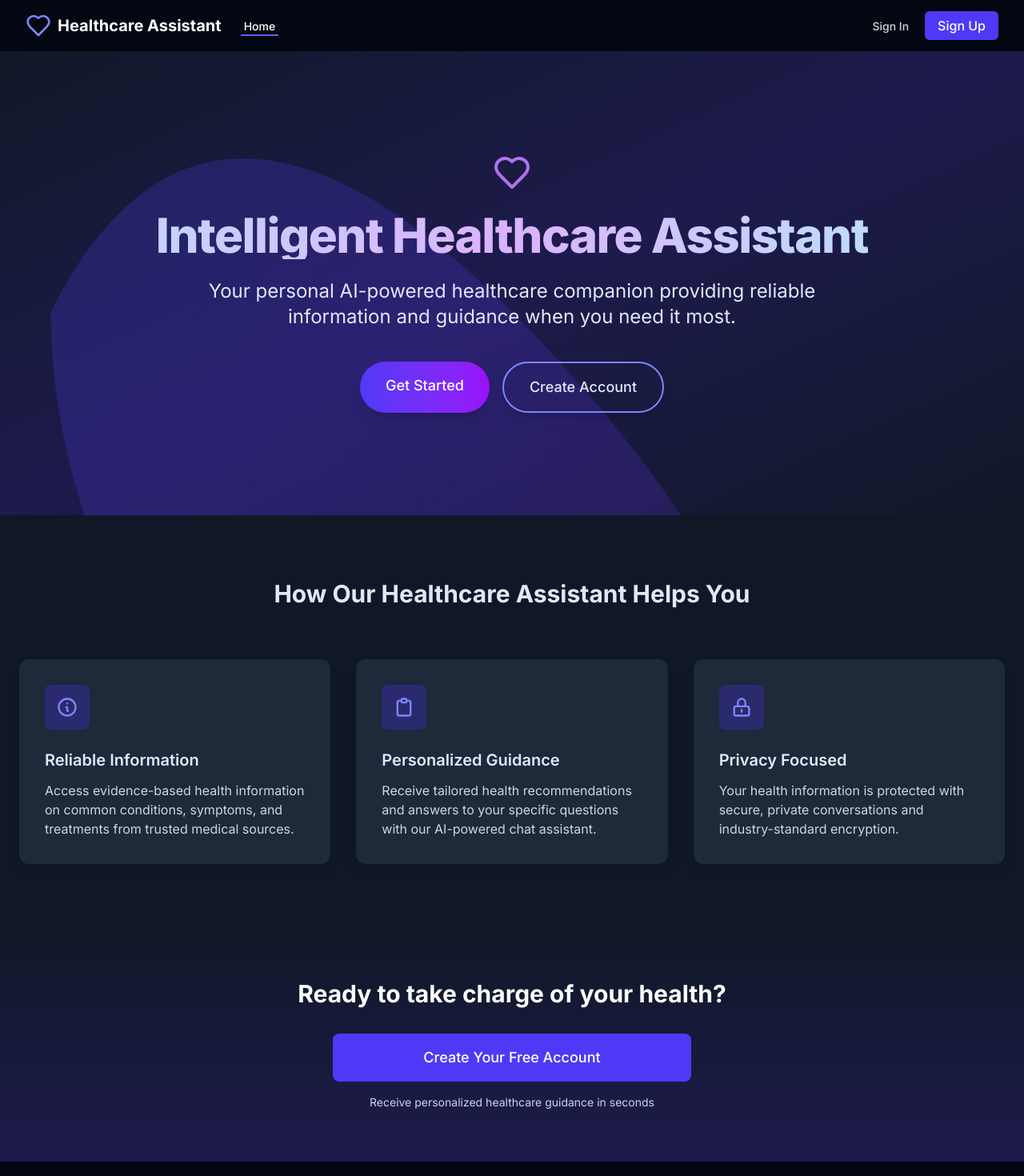
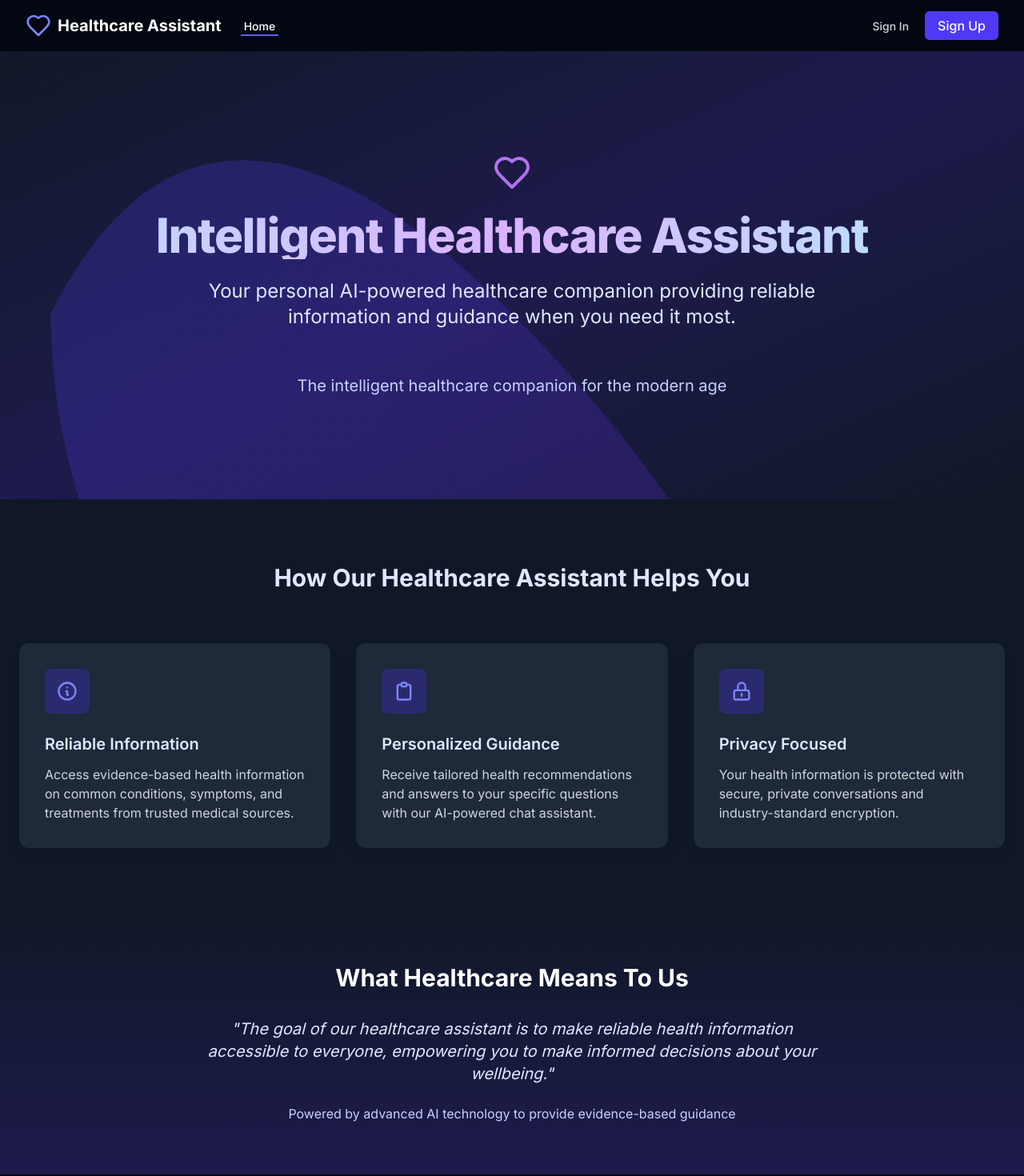
Before and after one commit to Ismat-Samadov/intelligent_healthcare, a Next.js app: page / in a window 1280 px wide. Shown: the top 1470 px of the page at 80% size. Built offline with nearby package versions, Linux system fonts and the light colour scheme.

Commit message:
chat sign in

```diff
--- a/src/app/page.tsx
+++ b/src/app/page.tsx
@@ -46,30 +46,10 @@ export default function Home() {
               Your personal AI-powered healthcare companion providing reliable information and guidance when you need it most.
             </p>
 
-            <div className="flex flex-col sm:flex-row gap-4">
-              {user ? (
-                <Link
-                  href="/chat"
-                  className="px-8 py-4 rounded-full bg-gradient-to-r from-indigo-600 to-purple-600 text-white font-medium text-lg shadow-lg hover:shadow-indigo-500/30 transition duration-300 transform hover:-translate-y-1"
-                >
-                  Start Chatting Now
-                </Link>
-              ) : (
-                <>
-                  <Link
-                    href="/auth/signin"
-                    className="px-8 py-4 rounded-full bg-gradient-to-r from-indigo-600 to-purple-600 text-white font-medium text-lg shadow-lg hover:shadow-indigo-500/30 transition duration-300 transform hover:-translate-y-1"
-                  >
-                    Get Started
-                  </Link>
-                  <Link
-                    href="/auth/signup"
-                    className="px-8 py-4 rounded-full bg-transparent border-2 border-indigo-400 text-indigo-100 font-medium text-lg shadow-lg hover:bg-indigo-900/30 transition duration-300"
-                  >
-                    Create Account
-                  </Link>
-                </>
-              )}
+            <div className="mt-4">
+              <p className="text-indigo-200 text-xl">
+                The intelligent healthcare companion for the modern age
+              </p>
             </div>
           </div>
         </div>
@@ -123,28 +103,17 @@ export default function Home() {
         </div>
       </div>
 
-      {/* CTA Section */}
+      {/* Quote Section - Replacing CTA */}
       <div className="bg-gradient-to-b from-gray-900 to-indigo-950 py-16">
         <div className="container mx-auto px-6 text-center">
-          <h2 className="text-3xl font-bold mb-8 text-white">Ready to take charge of your health?</h2>
-          <div className="max-w-md mx-auto">
-            {user ? (
-              <Link
-                href="/chat"
-                className="inline-block w-full px-6 py-4 rounded-lg bg-indigo-600 hover:bg-indigo-700 text-white font-medium text-lg transition duration-300"
-              >
-                Start a Conversation
-              </Link>
-            ) : (
-              <Link
-                href="/auth/signup"
-                className="inline-block w-full px-6 py-4 rounded-lg bg-indigo-600 hover:bg-indigo-700 text-white font-medium text-lg transition duration-300"
-              >
-                Create Your Free Account
-              </Link>
-            )}
-            <p className="mt-4 text-sm text-indigo-200">
-              Receive personalized healthcare guidance in seconds
+          <h2 className="text-3xl font-bold mb-8 text-white">What Healthcare Means To Us</h2>
+          <div className="max-w-3xl mx-auto">
+            <blockquote className="text-xl italic text-indigo-100 mb-6">
+              "The goal of our healthcare assistant is to make reliable health information accessible to everyone,
+              empowering you to make informed decisions about your wellbeing."
+            </blockquote>
+            <p className="text-indigo-200">
+              Powered by advanced AI technology to provide evidence-based guidance
             </p>
           </div>
         </div>
```
